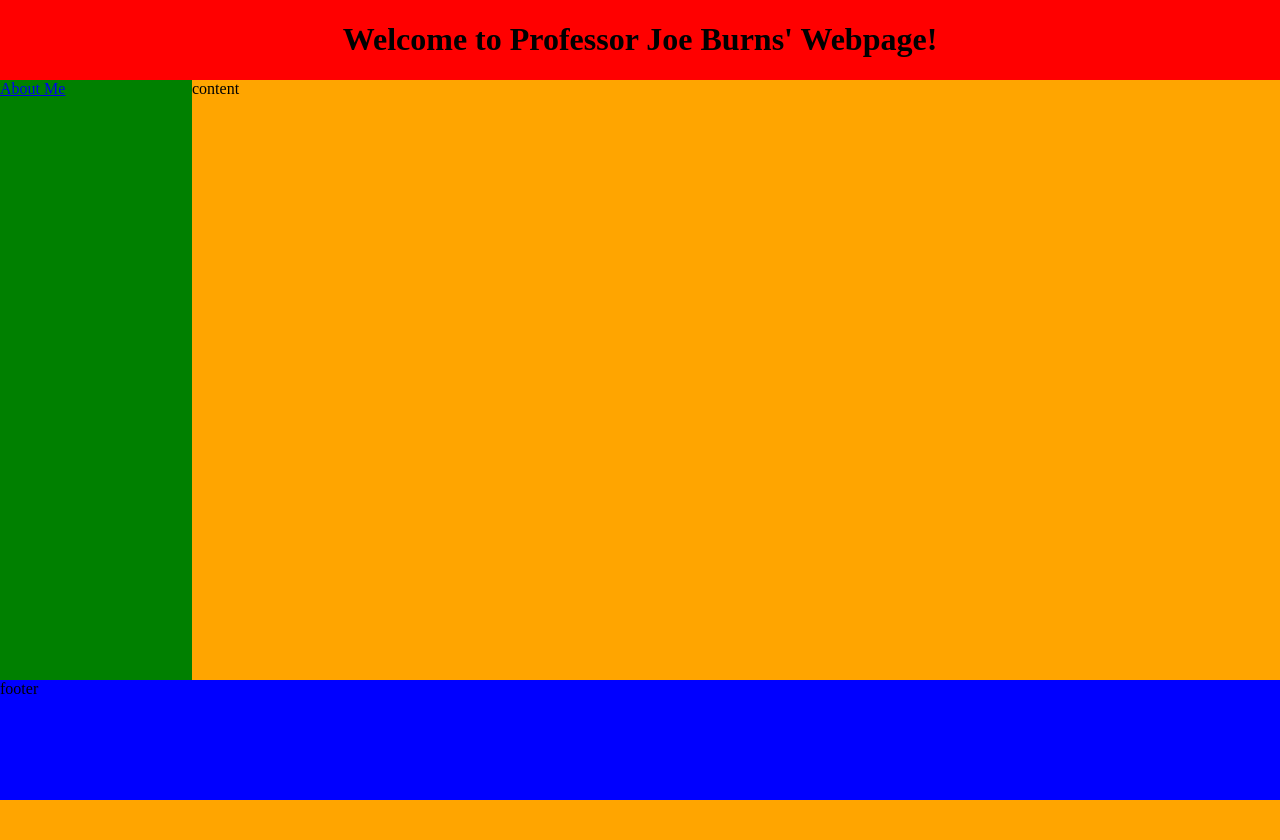
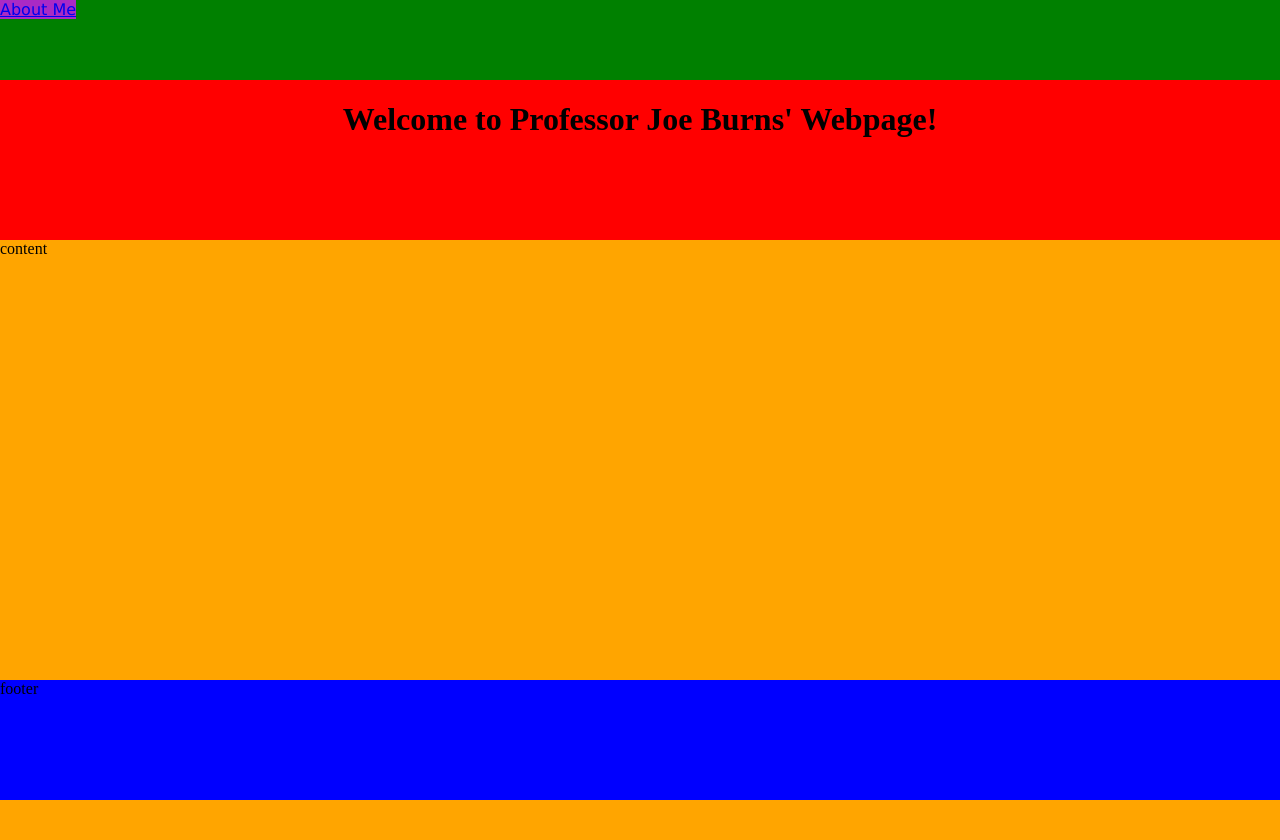
Before and after one commit to LaidlawJW/Interactive_Resume_CS268_Fall2022, a PHP site: page / in a window 1280 px wide. Before the commit the page ends 800 px from the top, so only its background shows below. Run offline with PHP 8.4, Linux system fonts and the light colour scheme.

Commit message:
Update global.css

```diff
--- a/css/global.css
+++ b/css/global.css
@@ -5,18 +5,53 @@ body {
     padding: 0;
 }
 
-#container {
+#page {
+    margin: 0;
+    padding: 0;
     height: 100vh;
-    width: 100vw;
+    width: 100%;
     position: relative;
+    max-width: 100%;
 }
+
+/* ------------ Navbar Styling ------------ */
+#site-nav {
+    position: absolute;
+    height: 10vh;
+    width: 100%;
+    background-color: green;
+}
+
+#site-nav > ul {
+    list-style-type: none;
+    top: 0;
+    margin: 0;
+    padding: 0;
+}
+
+#site-nav > ul > li {
+    text-decoration: underline;
+}
+
+#site-nav > ul > li > a {
+    font-family: Verdana, Geneva, Tahoma, sans-serif;
+}
+
+#site-nav > ul > li a:hover {
+    background-color: rgb(170, 42, 196);
+}
+/* ---------------------------------------- */
+
+
+
 
 /* ------------ Header Styling ------------ */
 #site-header {
     position: absolute;
-    height: 10vh;
-    width: 100vw;
+    height: 20vh;
+    width: 100%;
     background-color: red;
+    top: 10vh;
 }
 
 #site-header > h1 {
@@ -27,47 +62,13 @@ body {
 
 
 
-/* ------------ Navbar Styling ------------ */
-#site-nav {
-    position: absolute;
-    height: 75vh;
-    width: 15vw;
-    background-color: green;
-    top: 10vh;
-}
-
-#site-nav > ul {
-    list-style-type: none;
-    top: 0;
-    margin: 0;
-    padding: 0;
-}
-
-#site-nav > li {
-    text-decoration: underline;
-}
-
-#site-nav > a {
-    font-family: Cambria, Cochin, Georgia, Times, 'Times New Roman', serif;
-}
-
-#site-nav > li a:hover {
-    background-color: rgb(170, 42, 196);
-}
-
-/* ---------------------------------------- */
-
-
-
-
 /* ------------ Content Styling ------------ */
 #site-content {
     position: absolute;
     height: 75vh;
-    width: 85vw;
+    width: 100%;
     background-color: orange;
-    top: 10vh;
-    left: 15vw;
+    top: 30vh;
 }
 /* ---------------------------------------- */
 
@@ -78,7 +79,7 @@ body {
 #site-footer {
     position: absolute;
     height: 15vh;
-    width: 100vw;
+    width: 100%;
     top: 85vh;
     background-color: blue;
 }
```
